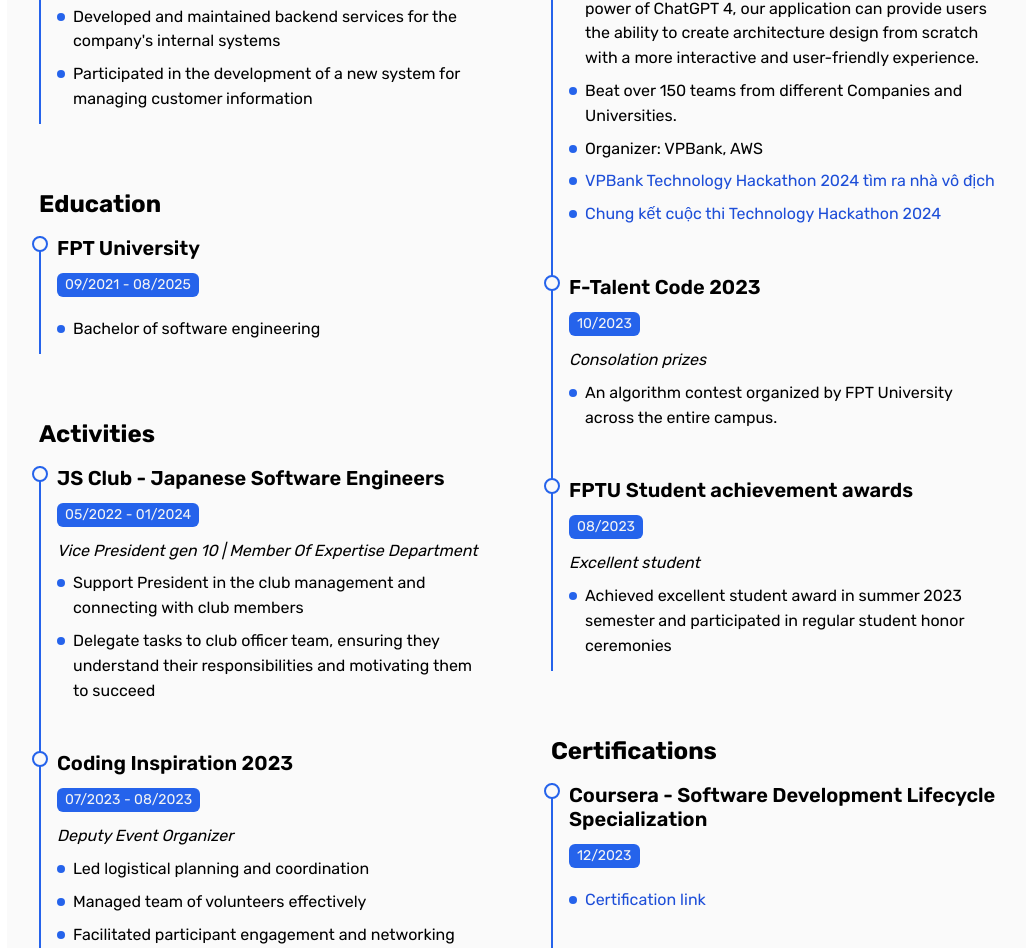
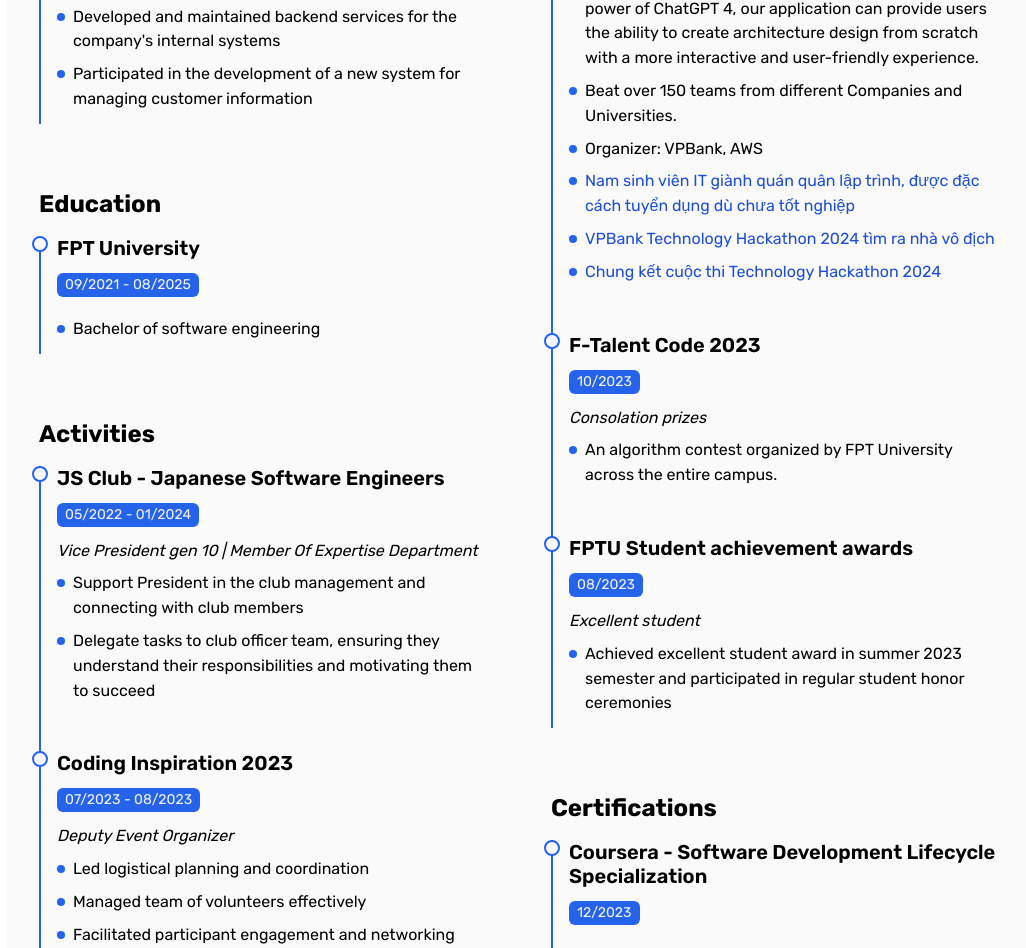
Before and after one commit to LiusDev/personal-portfolio, a Next.js app: page / in a window 1280 px wide. Shown: the part 1911-2859 px from the top of the page, without its empty margins (249-1275 px from the left). Built offline with nearby package versions, Linux system fonts and the light colour scheme.

Commit message:
feat: news

```diff
--- a/src/components/section/About.tsx
+++ b/src/components/section/About.tsx
@@ -96,6 +96,7 @@ const awards = [
             "An application designed to provide various functionalities to help users create and manage architecture design diagrams more effectively. With the power of ChatGPT 4, our application can provide users the ability to create architecture design from scratch with a more interactive and user-friendly experience.",
             "Beat over 150 teams from different Companies and Universities.",
             "Organizer: VPBank, AWS",
+            <a href="https://dantri.com.vn/giao-duc/nam-sinh-vien-it-gianh-quan-quan-lap-trinh-duoc-dac-cach-tuyen-dung-du-chua-tot-nghiep-20240729151250529.htm" target="_blank" rel="noopener">Nam sinh viên IT giành quán quân lập trình, được đặc cách tuyển dụng dù chưa tốt nghiệp</a>,
             <a href="https://vnexpress.net/vpbank-technology-hackathon-2024-tim-ra-nha-vo-dich-4755630.html" target="_blank" rel="noopener">VPBank Technology Hackathon 2024 tìm ra nhà vô địch</a>,
             <a href="https://www.baogiaothong.vn/chung-ket-cuoc-thi-technology-hackathon-2024-hanh-trinh-kien-tao-tuong-lai-cung-vpbank-192240607102843928.htm" target="_blank" rel="noopener">Chung kết cuộc thi Technology Hackathon 2024</a>
         ],
```
